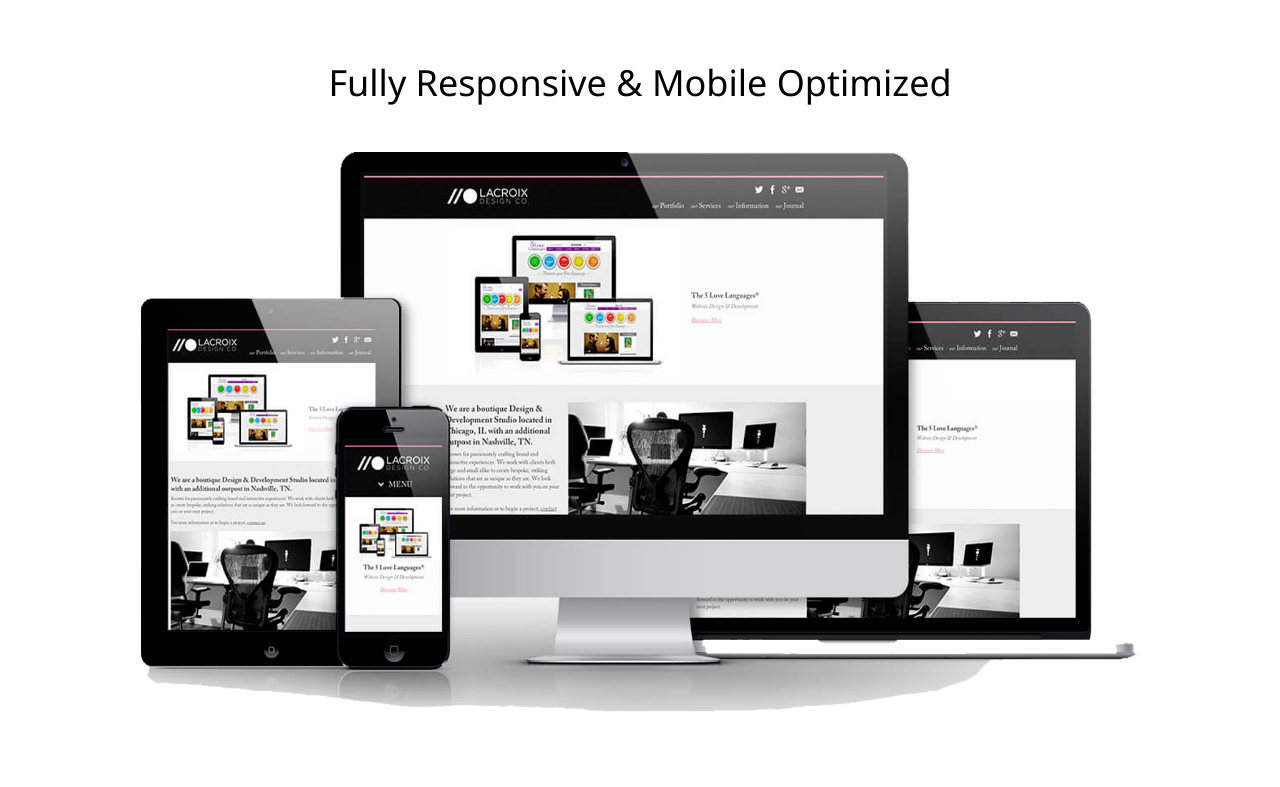
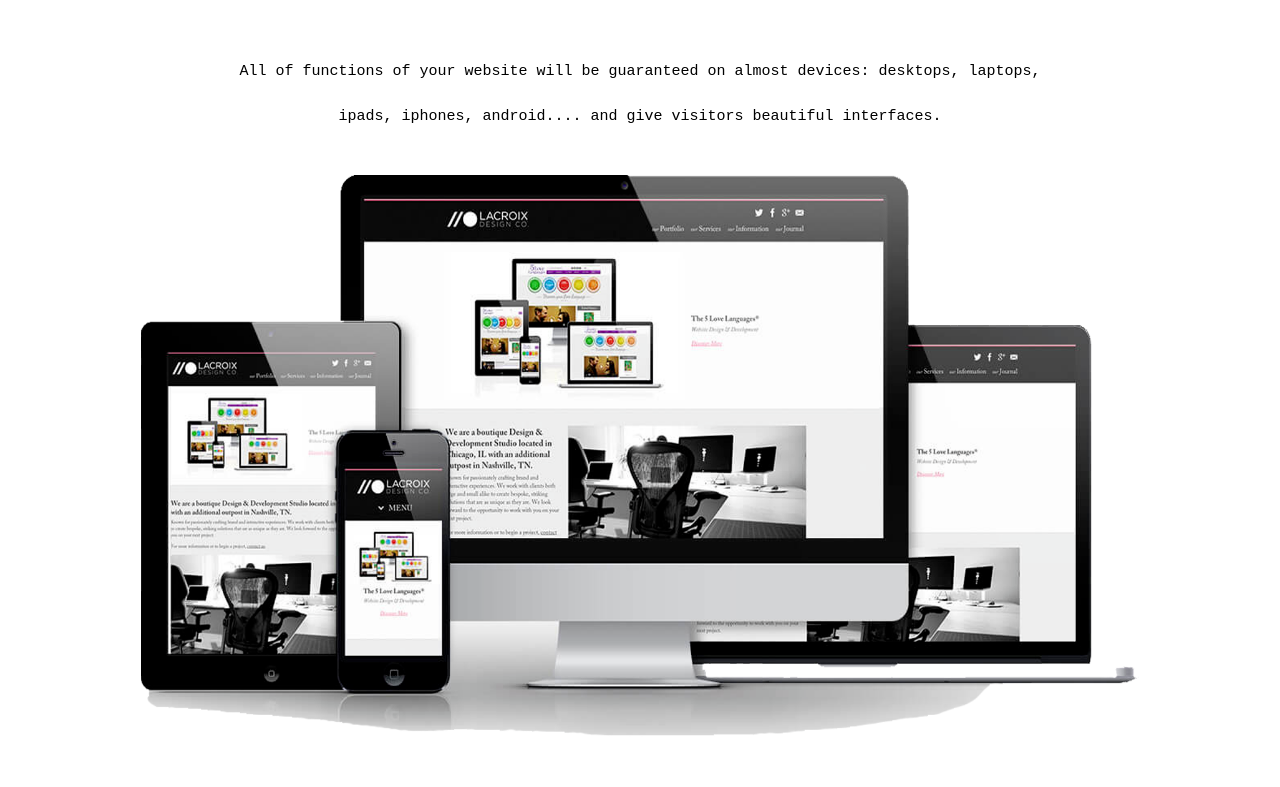
Before and after one commit to shamssumon3836/it-bazar, a plain HTML site: page index.html in a window 1280 px wide. Shown: the part 1324-2111 px from the top of the page. Drawn offline with Linux system fonts and the light colour scheme.

Commit message:
Update index.html

```diff
--- a/index.html
+++ b/index.html
@@ -291,7 +291,8 @@
 
 <div class="w3-container w3-center">
 <div class="w3-container w3-center w3-margin-top w3-padding-32 w3-mobile">
-	<h1>Fully Responsive & Mobile Optimized</h1>
+	<pre>All of functions of your website will be guaranteed on almost devices: desktops, laptops,<br>
+ipads, iphones, android.... and give visitors beautiful interfaces.</pre>
 
 
 </div>
```
